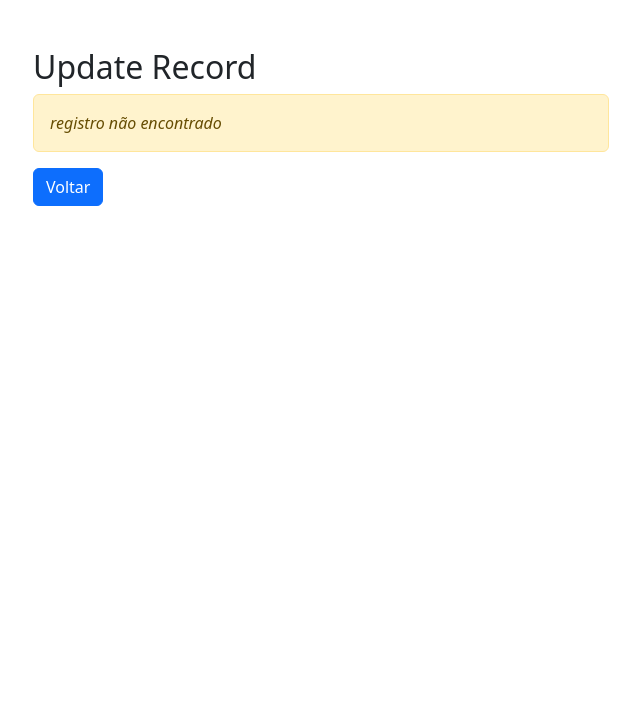
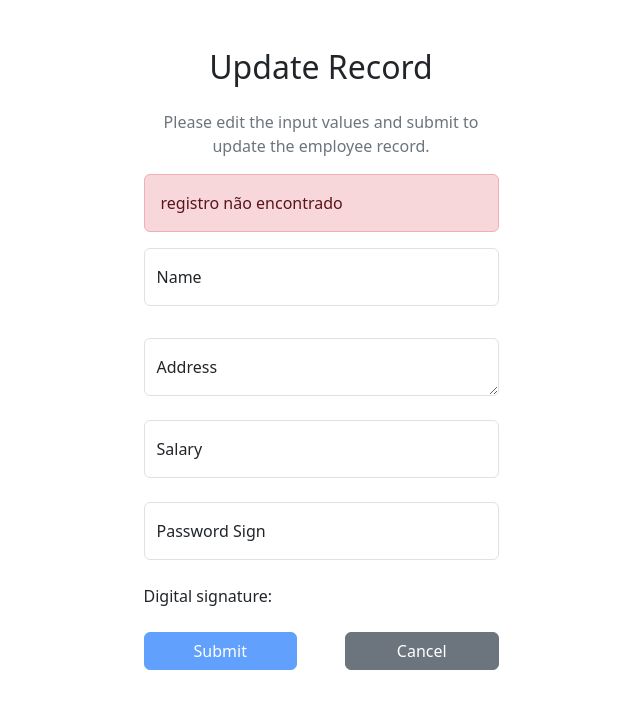
Before and after one commit to jrafaelg/sd_login, a PHP site: page /update.php in a window 1280 px wide. Shown: the top 717 px of the page, without its empty margins (319-959 px from the left). Run offline with PHP 8.4, Linux system fonts and the light colour scheme; the visitor is signed in with stand-in values (Sample User, id 1).

Commit message:
implantação da verificação da assinatura digital

```diff
--- a/read.php
+++ b/read.php
@@ -133,7 +133,7 @@ disconnectDataBase();
                     </div>
 
                     <div class="form-group">
-                        <label>Digital signature</label>
+                        <label>Digital signature:</label>
                         <p class="fw-bold  <?php echo $digital_sign == "valid signature" ? 'text-success' : 'text-danger' ?>">
                             <?php echo $digital_sign; ?>
                         </p>
--- a/update.php
+++ b/update.php
@@ -9,49 +9,111 @@ require_once "config.php";
 checkLongIn();
 checkOTP();
 
+include $_SERVER['DOCUMENT_ROOT'] . '/vendor/autoload.php';
+
+use \phpseclib3\Crypt\RSA;
+use \helper\CipherHelper;
+
+
 // Define variables and initialize with empty values
-$name = $address = $salary = "";
-$name_err = $address_err = $salary_err = "";
-$error = "";
+$name = $address = $salary = $password_sign = $deciphed_private_key = $stored_signature = $digital_sign = "";
+$error = [];
 
 // Processing form data when form is submitted
 if (!empty($_POST["id"])) {
 
     // Get hidden input value
-    $id = $_POST["id"];
+    $id = (int)$_POST["id"];
 
     // Validate name
-    $input_name = trim($_POST["name"]);
+    $input_name = !empty($_POST["name"]) ? trim($_POST["name"]) : "";
     if (empty($input_name)) {
-        $name_err = "Please enter a name.";
+        $error['name_err'] = "Please enter a name.";
     } elseif (!preg_match("/^[a-zA-Z\s]+$/", $input_name)) {
-        $name_err = "Please enter a valid name.";
+        $error['name_err'] = "Please enter a valid name.";
     } else {
         $name = $input_name;
     }
 
     // Validate address
-    $input_address = trim($_POST["address"]);
+    $input_address = !empty($_POST["address"]) ? trim($_POST["address"]) : "";
     if (empty($input_address)) {
-        $address_err = "Please enter an address.";
+        $error['address_err'] = "Please enter an address.";
     } else {
         $address = $input_address;
     }
 
     // Validate salary
-    $input_salary = trim($_POST["salary"]);
-    if (empty($input_salary)) {
-        $salary_err = "Please enter the salary amount.";
-    } elseif (!ctype_digit($input_salary)) {
-        $salary_err = "Please enter a positive integer value.";
+    $input_salary = !empty($_POST["salary"]) ? (int)$_POST["salary"] : 0;
+    if ($input_salary < 1) {
+        $error['salary_err'] = "Please enter the salary amount.";
     } else {
         $salary = $input_salary;
     }
 
+    $password_sign = !empty($_POST["password_sign"]) ? $_POST["password_sign"] : "";
+
+    if (empty($error)) {
+
+        if (empty($password_sign)) {
+            $error['password_sign_err'] = "Password is required";
+        }
+
+        $id_user = $_SESSION["id"];
+
+        // Prepare a select statement
+        $sql = "SELECT private_key FROM users WHERE id = :id_user";
+
+
+        $stmt = $link->prepare($sql);
+
+        // Bind variables to the prepared statement as parameters
+        $stmt->bindValue(":id_user", $id_user, PDO::PARAM_INT);
+
+        if ($stmt->execute()) {
+
+            // Fetch the result
+            if ($row = $stmt->fetch()) {
+                if (empty($row['private_key'])) {  // Check private key
+                    $error['msg'] = "Invalid private key.";
+                }
+            } else {
+                $error['msg'] = "Oops! Something went wrong. Please try again.";
+            }
+        }
+
+        $deciphed_private_key = '';
+
+        if (empty($error)) {
+
+            //instanciando a classe helper para cifrar/decifrar
+            $cipher = new CipherHelper();
+
+            // tentando decriptografar a chave privada
+            $deciphed_private_key = $cipher->decrypt($row['private_key'], $password_sign);
+
+            if (empty($deciphed_private_key)) {
+                $error['msg'] = "Invalid signature password.";
+            }
+        }
+    }
+
     // Check input errors before updating the database
-    if (empty($name_err) && empty($address_err) && empty($salary_err)) {
+    if (empty($error)) {
+
+        // get resume form update data
+        $resume = $name . $address . $salary . $id_user;
+
+        // loading the deciphed private key
+        $private = RSA::loadPrivateKey($deciphed_private_key);
+
+        // sign the resume
+        $sing = $private->sign($resume);
+        $digital_sign = base64_encode($sing);
+
+
         // Prepare an update statement
-        $sql = "UPDATE employees SET name = :name, address = :address, salary = :salary WHERE id = :id";
+        $sql = "UPDATE employees SET name = :name, address = :address, salary = :salary, digital_sign = :digital_sign WHERE id = :id";
 
         if ($stmt = $link->prepare($sql)) {
             // Bind variables to the prepared statement as parameters
@@ -59,6 +121,8 @@ if (!empty($_POST["id"])) {
             $stmt->bindValue(':address', $address, PDO::PARAM_STR);
             $stmt->bindValue(':salary', $salary, PDO::PARAM_INT);
             $stmt->bindValue(':id', $id, PDO::PARAM_INT);
+            $stmt->bindValue(':digital_sign', $digital_sign, PDO::PARAM_STR);
+
 
             // Attempt to execute the prepared statement
             if ($stmt->execute()) {
@@ -66,9 +130,11 @@ if (!empty($_POST["id"])) {
                 header("location: index.php");
                 exit();
             } else {
-                $error = "algo deu errado";
+                $error['msg'] = "Oops! Something went wrong. Please try again.";
             }
         }
+    } else {
+
     }
 
 } else {
@@ -81,17 +147,15 @@ if (!empty($_POST["id"])) {
     // Check existence of id parameter before processing further
     if (!empty($id)) {
 
+        // trazendo os dados
         // Prepare a select statement
         $sql = "SELECT * FROM employees WHERE id = :id";
+        $stmt = $link->prepare($sql);
 
-        $stmt = $link->prepare($sql);
         // Bind parameter
         $stmt->bindValue(':id', $id, PDO::PARAM_INT);
 
-
         if ($stmt->execute()) {
-            // Bind variables to the prepared statement as parameters
-            $stmt->bindValue(':id', $id, PDO::PARAM_INT);
 
             // Attempt to execute the prepared statement
             $row = $stmt->fetch();
@@ -101,79 +165,212 @@ if (!empty($_POST["id"])) {
                 $name = $row["name"];
                 $address = $row["address"];
                 $salary = $row["salary"];
+                $id_user = $row["cod_user"];
+
             } else {
-                // URL doesn't contain a valid id. Redirect to error page
-                $error = "registro não encontrado";
+                // register not found
+                $error['msg'] = "registro não encontrado";
             }
         } else {
-            $error = "registro não encontrado";
+            $error['msg'] = "registro não encontrado";
         }
 
     } else {
-        $error = "registro não encontrado";
+        $error['msg'] = "registro não encontrado";
     }
 }
+
+if (!empty($id)) {
+
+    // trazendo os dados
+    // Prepare a select statement
+    $sql = "SELECT cod_user, digital_sign FROM employees WHERE id = :id";
+
+    $stmt = $link->prepare($sql);
+
+    // Bind parameter
+    $stmt->bindValue(':id', $id, PDO::PARAM_INT);
+
+    if ($stmt->execute()) {
+
+        // Attempt to execute the prepared statement
+        $row = $stmt->fetch();
+
+        if ($row) {
+            // Retrieve individual field values
+            $id_user = $row["cod_user"];
+            $stored_signature = $row["digital_sign"];
+
+            // checando a assinatura
+            // Prepare a select statement
+            $sql = "SELECT public_key FROM users WHERE id = :id_user";
+
+            $stmt = $link->prepare($sql);
+
+            // Bind variables to the prepared statement as parameters
+            $stmt->bindValue(":id_user", $id_user, PDO::PARAM_INT);
+
+            if ($stmt->execute()) {
+
+                // Fetch the result
+                if ($row = $stmt->fetch()) {
+                    if (empty($row['public_key'])) {  // Check public key
+                        $error['msg'] = "Invalid key.";
+                    }
+                } else {
+                    $error['msg'] = "Oops! Something went wrong. Please try again.";
+                }
+            } else {
+                // não conseguiu executar o sql de busca das chaves
+                $error['msg'] = "retrive keys error";
+            }
+
+            $stored_public_key = $row['public_key'];
+
+            if (!empty($stored_public_key)) {
+
+                // get resume form register data
+                $resume = $name . $address . $salary . $id_user;
+
+                // loading public key
+                $public_key = RSA::loadPublicKey($stored_public_key);
+
+                // deciphe signature
+                $deciphed_signature = base64_decode($stored_signature);
+
+                // checking stored signature
+                $digital_sign = $public_key->verify($resume, $deciphed_signature) ? 'valid signature' : 'invalid signature - update disabled';
+
+            } else {
+                $digital_sign = false;
+                $error['msg'] = "retrive keys error";
+            }
+
+        } else {
+            // register not found
+            $error['msg'] = "registro não encontrado";
+        }
+    } else {
+        $error['msg'] = "registro não encontrado";
+    }
+
+}
+
+
+if (!empty($error)) {
+    if (empty($error['msg'])) {
+        $error['msg'] = "Oops! Something went wrong. Please try again.";
+    }
+}
+
 
 // destruindo as variáveis do bando de dados
 disconnectDataBase();
 
 ?>
-
 <!DOCTYPE html>
 <html lang="en">
 <head>
     <meta charset="UTF-8">
     <title>Update Record</title>
     <link rel="stylesheet" href="css/bootstrap.min.css">
-    <style>
-        .wrapper {
-            width: 600px;
-            margin: 0 auto;
-        }
-    </style>
+    <!--    <link rel="stylesheet" href="https://bootstrapform.com/wp-content/themes/bootscore-5/css/lib/bootstrap.min.css?ver=6.7.2">-->
+
 </head>
 <body>
-<div class="wrapper">
-    <div class="container-fluid">
-        <div class="row">
-            <div class="col-md-12">
-                <h2 class="mt-5">Update Record</h2>
-                <?php if (!empty($error)) { ?>
-                    <div class="alert alert-warning"><em><?php echo $error ?></em></div>
-                    <p><a href="index.php" class="btn btn-primary">Voltar</a></p>
-                <?php } else { ?>
-                    <p>Please edit the input values and submit to update the employee record.</p>
-                    <form action="<?php echo htmlspecialchars(basename($_SERVER['REQUEST_URI'])); ?>" method="post">
+
+<div class="container">
+    <div class="row justify-content-center">
+        <div class="col-12 col-sm-10 col-md-8 col-lg-6 col-xl-5 col-xxl-4">
+            <div class="card-body p-3 p-md-4 p-xl-5">
+
+                <div class="text-center mb-3">
+                    <h2 class="fw-normal text-center  mb-4">Update Record</h2>
+                    <p class="text-secondary">Please edit the input values and submit to update the employee record.</p>
+                </div>
+
+                <?php
+                if (!empty($error)) {
+                    echo '<div class="alert alert-danger">' . $error['msg'] . '</div>';
+                }
+                ?>
+
+                <form action="<?php echo htmlspecialchars($_SERVER["PHP_SELF"]); ?>" method="post">
+
+                    <div class="row gy-2 overflow-hidden">
+                        <div class="col-12">
+                            <div class="form-floating mb-4">
+                                <input type="text" name="name" id="name" placeholder="Name" required
+                                       class="form-control <?php echo (!empty($error['name_err'])) ? 'is-invalid' : ''; ?>"
+                                       value="<?php echo $name; ?>">
+                                <span class="invalid-feedback"><?php echo !empty($error['name_err']); ?></span>
+                                <label for="name">Name</label>
+                            </div>
+                        </div>
+
+                        <div class="col-12">
+                            <div class="form-floating mb-3">
+                                <textarea
+                                        name="address"
+                                        id="address"
+                                        placeholder="Address"
+                                        class="form-control <?php echo (!empty($error['address_err'])) ? 'is-invalid' : ''; ?>"
+                                        required
+                                ><?php echo $address; ?></textarea>
+                                <span class="invalid-feedback"><?php echo !empty($error['address_err']); ?></span>
+                                <label for="address">Address</label>
+                            </div>
+                        </div>
+
+                        <div class="col-12">
+                            <div class="form-floating mb-3">
+                                <input type="text" name="salary" id="salary" placeholder="Salary" required
+                                       class="form-control <?php echo (!empty($error['salary_err'])) ? 'is-invalid' : ''; ?>"
+                                       value="<?php echo $salary; ?>">
+                                <span class="invalid-feedback"><?php echo !empty($error['salary_err']); ?></span>
+                                <label for="salary">Salary</label>
+                            </div>
+                        </div>
+
+                        <div class="col-12">
+                            <div class="form-floating mb-3">
+                                <input type="password" name="password_sign" id="password_sign" required
+                                       placeholder="Password Sign"
+                                       class="form-control <?php echo (!empty($error['password_sign_err'])) ? 'is-invalid' : ''; ?>"
+                                       value="<?php echo $salary; ?>">
+                                <span class="invalid-feedback"><?php echo !empty($error['password_sign_err']); ?></span>
+                                <label for="password_sign">Password Sign</label>
+                            </div>
+                        </div>
+
                         <div class="form-group">
-                            <label>Name</label>
-                            <input type="text" name="name"
-                                   class="form-control <?php echo (!empty($name_err)) ? 'is-invalid' : ''; ?>"
-                                   value="<?php echo $name; ?>">
-                            <span class="invalid-feedback"><?php echo $name_err; ?></span>
+                            <label>Digital signature:</label>
+                            <p class="fw-bold  <?php echo $digital_sign == "valid signature" ? 'text-success' : 'text-danger' ?>">
+                                <?php echo $digital_sign; ?>
+                            </p>
                         </div>
-                        <div class="form-group">
-                            <label>Address</label>
-                            <textarea name="address"
-                                      class="form-control <?php echo (!empty($address_err)) ? 'is-invalid' : ''; ?>"><?php echo $address; ?></textarea>
-                            <span class="invalid-feedback"><?php echo $address_err; ?></span>
+
+                        <input type="hidden" name="id" value="<?php echo $id; ?>"/>
+
+                        <div class="d-flex gap-5 justify-content-center">
+                            <button type="submit" <?php echo $digital_sign != "valid signature" ? 'disabled' : '' ?>
+                                    class="btn btn-primary btn-block w-100">
+                                Submit
+                            </button>
+                            <a href="index.php" class="btn btn-block btn-secondary w-100">Cancel</a>
                         </div>
-                        <div class="form-group">
-                            <label>Salary</label>
-                            <input type="text" name="salary"
-                                   class="form-control <?php echo (!empty($salary_err)) ? 'is-invalid' : ''; ?>"
-                                   value="<?php echo $salary; ?>">
-                            <span class="invalid-feedback"><?php echo $salary_err; ?></span>
-                        </div>
-                        <input type="hidden" name="id" value="<?php echo $id; ?>"/>
-                        <input type="submit" class="btn btn-primary" value="Submit">
-                        <a href="index.php" class="btn btn-secondary ml-2">Cancel</a>
-                    </form>
-                <?php } ?>
+
+
+                    </div>
+
+                </form>
             </div>
         </div>
     </div>
 </div>
-<script src="https://code.jquery.com/jquery-3.5.1.min.js"></script>
+
+
+<script src=" https://code.jquery.com/jquery-3.5.1.min.js"></script>
 <script src="https://cdn.jsdelivr.net/npm/popper.js@1.16.1/dist/umd/popper.min.js"></script>
 <script src="js/bootstrap.bundle.js"></script>
 <script src="js/bootstrap.min.js"></script>
```
Also changed, not shown: create.php (+13 -10 lines).
